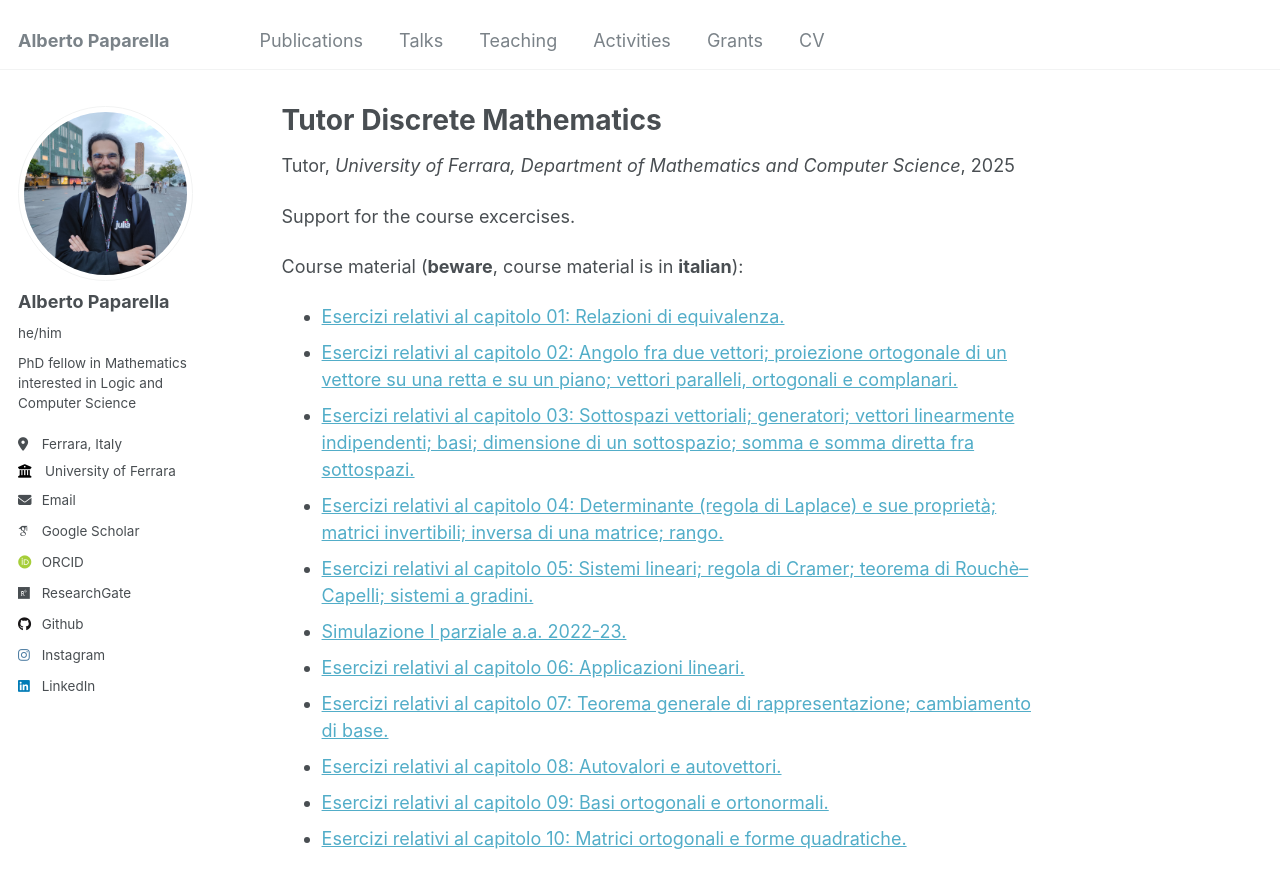
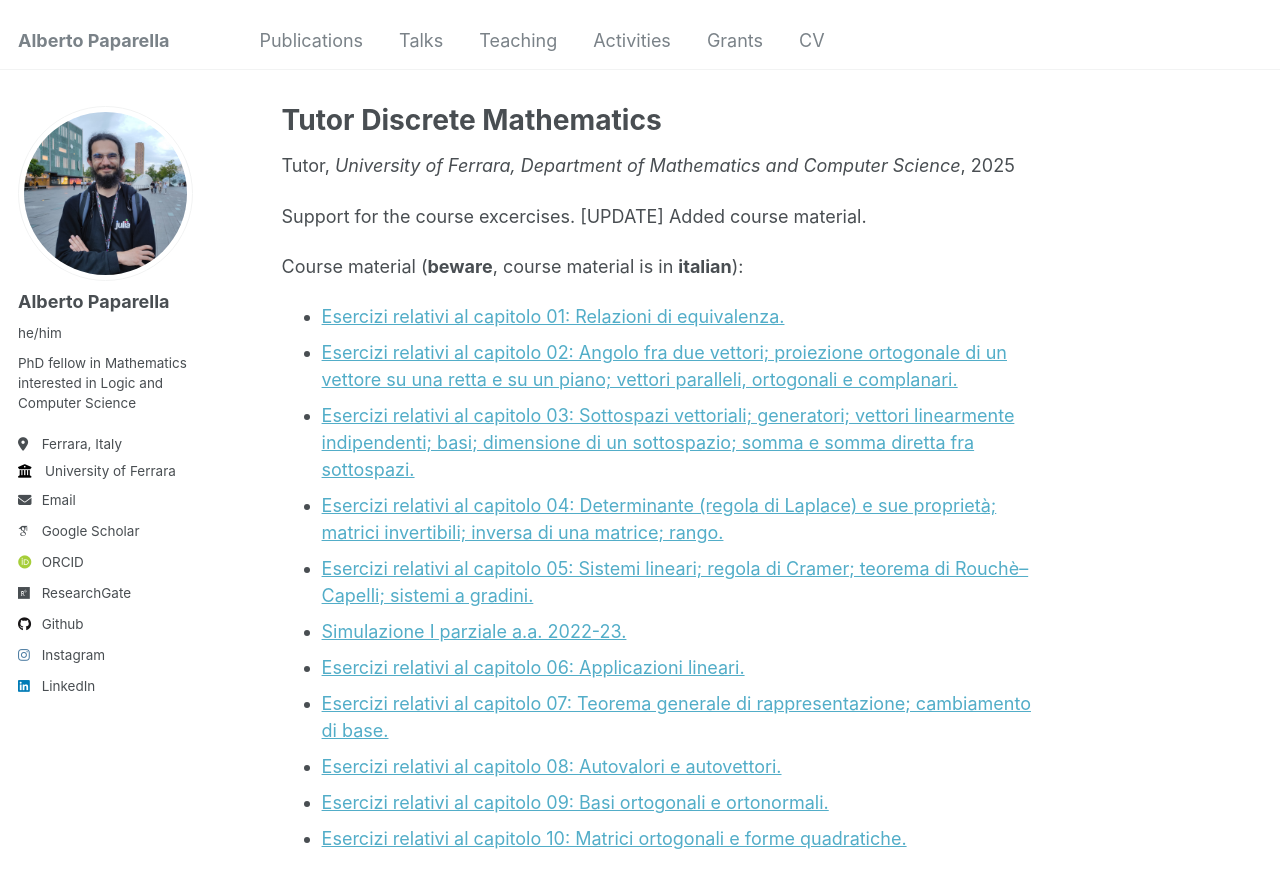
Before and after one commit to alberto-paparella/alberto-paparella.github.io, a Jekyll site: the page built from _teaching/2025-spring-discrete-mathematics.md, in a window 1280 px wide and 900 px high. Shown: the top 888 px of the window. Built offline with Jekyll 4.4.1, drawn with Linux system fonts in a browser that asks for light colours; some web fonts are replaced.

Commit message:
Added note on course material

```diff
--- a/_teaching/2025-spring-discrete-mathematics.md
+++ b/_teaching/2025-spring-discrete-mathematics.md
@@ -8,7 +8,7 @@ date: 2025-03-01 - 2025-06-30
 location: "Ferrara, Italy"
 ---
 
-Support for the course excercises.
+Support for the course excercises. [UPDATE] Added course material.
 
 Course material (**beware**, course material is in **italian**):
 
```
